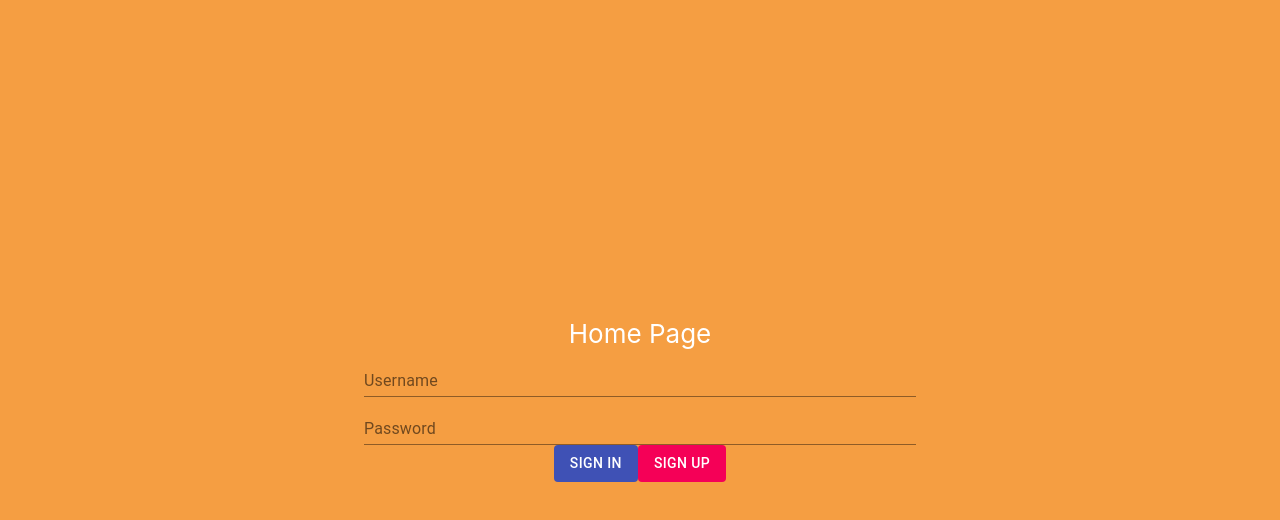
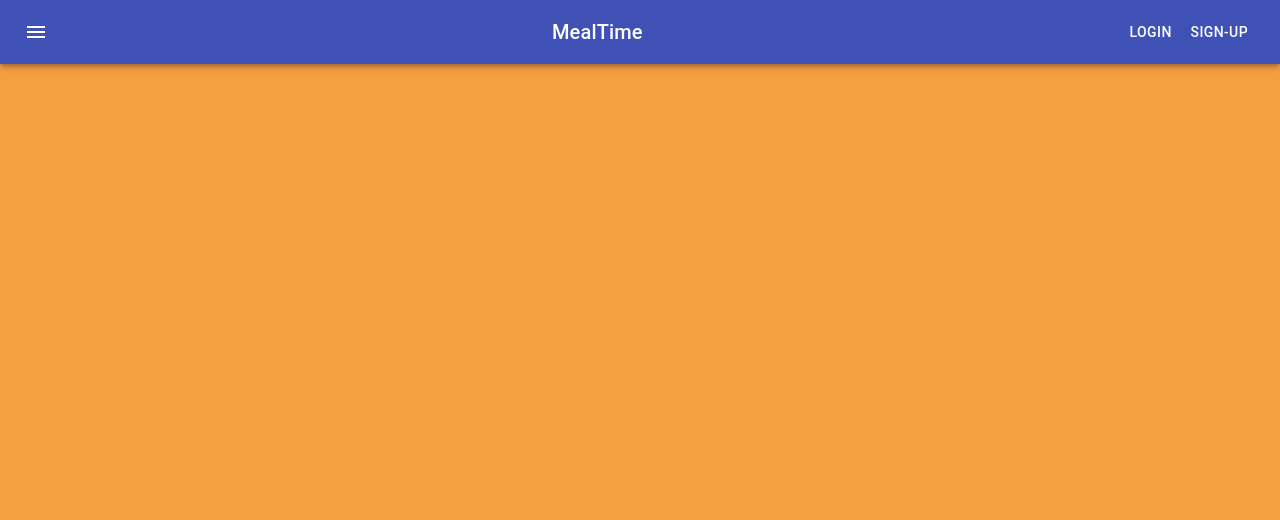
Before and after one commit to Willyees/MEng2019, a React (Create React App) app: page / in a window 1280 px wide. Shown: the top 520 px of the page. Built offline with nearby package versions, Linux system fonts and the light colour scheme; what google-maps-react would draw is missing.

Commit message:
AppBar on root page and login page replace home page

```diff
--- /dev/null
+++ b/src/components/AppBar.js
@@ -0,0 +1,43 @@
+import React, {Component} from 'react';
+import { makeStyles } from '@material-ui/core/styles';
+import AppBar from '@material-ui/core/AppBar';
+import Toolbar from '@material-ui/core/Toolbar';
+import Typography from '@material-ui/core/Typography';
+import IconButton from '@material-ui/core/IconButton';
+import MenuIcon from '@material-ui/icons/Menu';
+import Button from '@material-ui/core/Button';
+
+const useStyles = makeStyles(theme => ({
+    root: {
+        flexgrow: 1,
+        width: '100%',
+    },
+    menuButton: {
+      marginRight: theme.spacing(2),
+    },
+    title: {
+      flexGrow: 1,
+    },
+  }));
+
+  export default function ButtonAppBar() {
+    const classes = useStyles();
+
+    return (
+      <div className={classes.root}>
+        <AppBar position="fixed">
+          <Toolbar>
+            <IconButton edge="start" className={classes.menuButton} color="inherit" aria-label="menu">
+              <MenuIcon />
+            </IconButton>
+            <Typography variant="h6" className={classes.title}>
+                MealTime
+             {/* should maybe make title button to get back to the root */}
+            </Typography>
+            <Button color="inherit" href="/log-in">Login</Button>
+            <Button color="inherit" href="/sign-up">Sign-up</Button>
+          </Toolbar>
+        </AppBar>
+      </div>
+    );
+  }
--- a/src/views/home.js
+++ b/src/views/home.js
@@ -1,7 +1,5 @@
 import React, {Component} from 'react';
-import TextField from '@material-ui/core/TextField';
-import Button from '@material-ui/core/Button';
-import Container from '@material-ui/core/Container';
+import AppBar from '../components/AppBar';
 import $ from 'jquery';
 import { element } from 'prop-types';
 
@@ -20,6 +18,7 @@ function getCookie(cookieName) {
     }
     return "";
 }
+
 class HomeTemplate extends Component {
     constructor(props){
         super(props);
@@ -64,39 +63,15 @@ class HomeTemplate extends Component {
     }
 
     redirectSignUp(){
-	window.location.href = "/sign-up";
+        window.location.href = "/sign-up";
     }
 
+
     render() {
+        // const classes = useStyles();
         return(
-            <div className="home">
-            <Container maxWidth="sm">
-                Home Page
-		<TextField
-		fullWidth
-			id="txt-user-name"
-			label="Username"
-		/>
-
-		<TextField
-		fullWidth
-			id="txt-password"
-			type="password"
-            label="Password"
-            onChange = {this.onChange}
-            onKeyUp = {this.onKeyUp}
-		/>
-		<Button
-			id="btn-sign-in" onClick={this.logUserIn} ref={this.setSubmitBtnRef} variant="contained" color="primary" margin="normal" disableElevation >
-			Sign In
-		</Button>
-
-		<Button
-			id="btn-sign-up" onClick={this.redirectSignUp} variant="contained" color="secondary" margin="normal" disableElevation >
-            Sign Up
-		</Button>
-	    </Container>
-        </div>
+            <AppBar>
+            </AppBar>
         );
     }
 }
--- a/src/views/log-in.js
+++ b/src/views/log-in.js
@@ -1,11 +1,39 @@
 import React, {Component} from 'react';
+import TextField from '@material-ui/core/TextField';
+import Button from '@material-ui/core/Button';
+import Container from '@material-ui/core/Container';
 
 class LogInTemplate extends Component {
     render() {
         return(
-            <div className="log-in">
-                LogIn page
-            </div>
+            <div className="login">
+            <Container maxWidth="sm">
+                login Page
+		<TextField
+		fullWidth
+			id="txt-user-name"
+			label="Username"
+		/>
+
+		<TextField
+		fullWidth
+			id="txt-password"
+			type="password"
+            label="Password"
+            onChange = {this.onChange}
+            onKeyUp = {this.onKeyUp}
+		/>
+		<Button
+			id="btn-sign-in" onClick={this.logUserIn} ref={this.setSubmitBtnRef} variant="contained" color="primary" margin="normal" disableElevation >
+			Sign In
+		</Button>
+
+		<Button
+			id="btn-sign-up" onClick={this.redirectSignUp} variant="contained" color="secondary" margin="normal" disableElevation >
+            Sign Up
+		</Button>
+	    </Container>
+        </div>
         );
     }
 }
```
